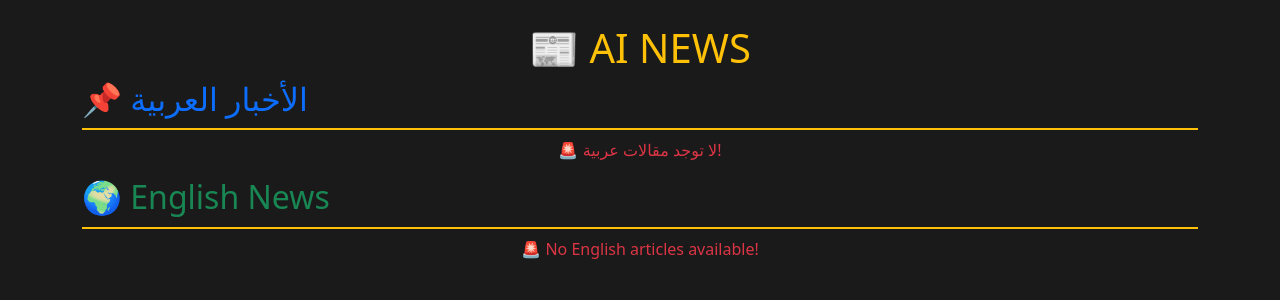
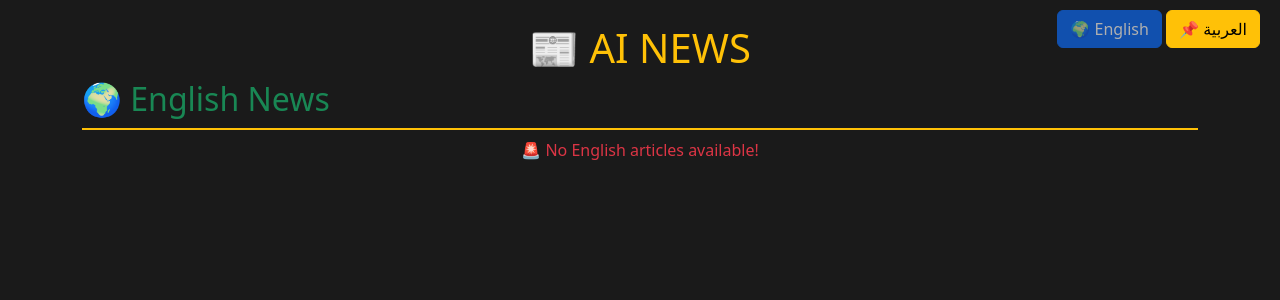
Before and after one commit to abo8888/AI-MEDIA-MONITOR, a Flask app: page / in a window 1280 px wide. Shown: the top 300 px of the page. Run offline with Flask 3, Linux system fonts and the light colour scheme.

Commit message:
index.html

```diff
--- a/templates/index.html
+++ b/templates/index.html
@@ -1,5 +1,5 @@
 <!DOCTYPE html>
-<html lang="ar">
+<html lang="{{ lang }}">
 <head>
     <meta charset="UTF-8">
     <meta name="viewport" content="width=device-width, initial-scale=1.0">
@@ -8,15 +8,45 @@
     <style>
         body { background-color: #1a1a1a; color: #fff; }
         .card { background-color: #333; color: white; }
+        .toggle-btn { position: absolute; top: 10px; right: 20px; }
         .section-header { border-bottom: 2px solid #ffc107; padding-bottom: 10px; }
     </style>
 </head>
 <body>
 
+<!-- 🔀 Language Toggle -->
+<div class="toggle-btn">
+    <a href="/?lang=en" class="btn btn-primary {% if lang == 'en' %}disabled{% endif %}">🌍 English</a>
+    <a href="/?lang=ar" class="btn btn-warning {% if lang == 'ar' %}disabled{% endif %}">📌 العربية</a>
+</div>
+
 <div class="container mt-4">
     <h1 class="text-center text-warning">📰 AI NEWS</h1>
 
-    <!-- 📰 الأخبار العربية -->
+    <!-- 📰 English News (Default) -->
+    {% if lang == 'en' %}
+        <h2 class="text-success section-header">🌍 English News</h2>
+        <div class="row">
+            {% if news_en %}
+                {% for article in news_en %}
+                <div class="col-md-6 mb-4">
+                    <div class="card">
+                        <img src="{{ article.image }}" class="card-img-top" alt="Article Image">
+                        <div class="card-body">
+                            <h5 class="card-title">{{ article.title }}</h5>
+                            <p class="card-text">{{ article.content[:150] }}...</p>
+                            <span class="badge bg-info">{{ article.category }}</span>
+                        </div>
+                    </div>
+                </div>
+                {% endfor %}
+            {% else %}
+                <p class="text-center text-danger">🚨 No English articles available!</p>
+            {% endif %}
+        </div>
+
+    <!-- 📰 Arabic News -->
+    {% else %}
         <h2 class="text-primary section-header">📌 الأخبار العربية</h2>
         <div class="row">
             {% if news_ar %}
@@ -36,27 +66,7 @@
                 <p class="text-center text-danger">🚨 لا توجد مقالات عربية!</p>
             {% endif %}
         </div>
-
-    <!-- 📰 الأخبار الإنجليزية -->
-    <h2 class="text-success section-header">🌍 English News</h2>
-    <div class="row">
-        {% if news_en %}
-            {% for article in news_en %}
-            <div class="col-md-6 mb-4">
-                <div class="card">
-                    <img src="{{ article.image }}" class="card-img-top" alt="Article Image">
-                    <div class="card-body">
-                        <h5 class="card-title">{{ article.title }}</h5>
-                        <p class="card-text">{{ article.content[:150] }}...</p>
-                        <span class="badge bg-info">{{ article.category }}</span>
-                    </div>
-                </div>
-            </div>
-            {% endfor %}
-        {% else %}
-            <p class="text-center text-danger">🚨 No English articles available!</p>
     {% endif %}
-    </div>
 </div>
 
 </body>
```
Lines whose indentation alone changed are shown as unchanged.
